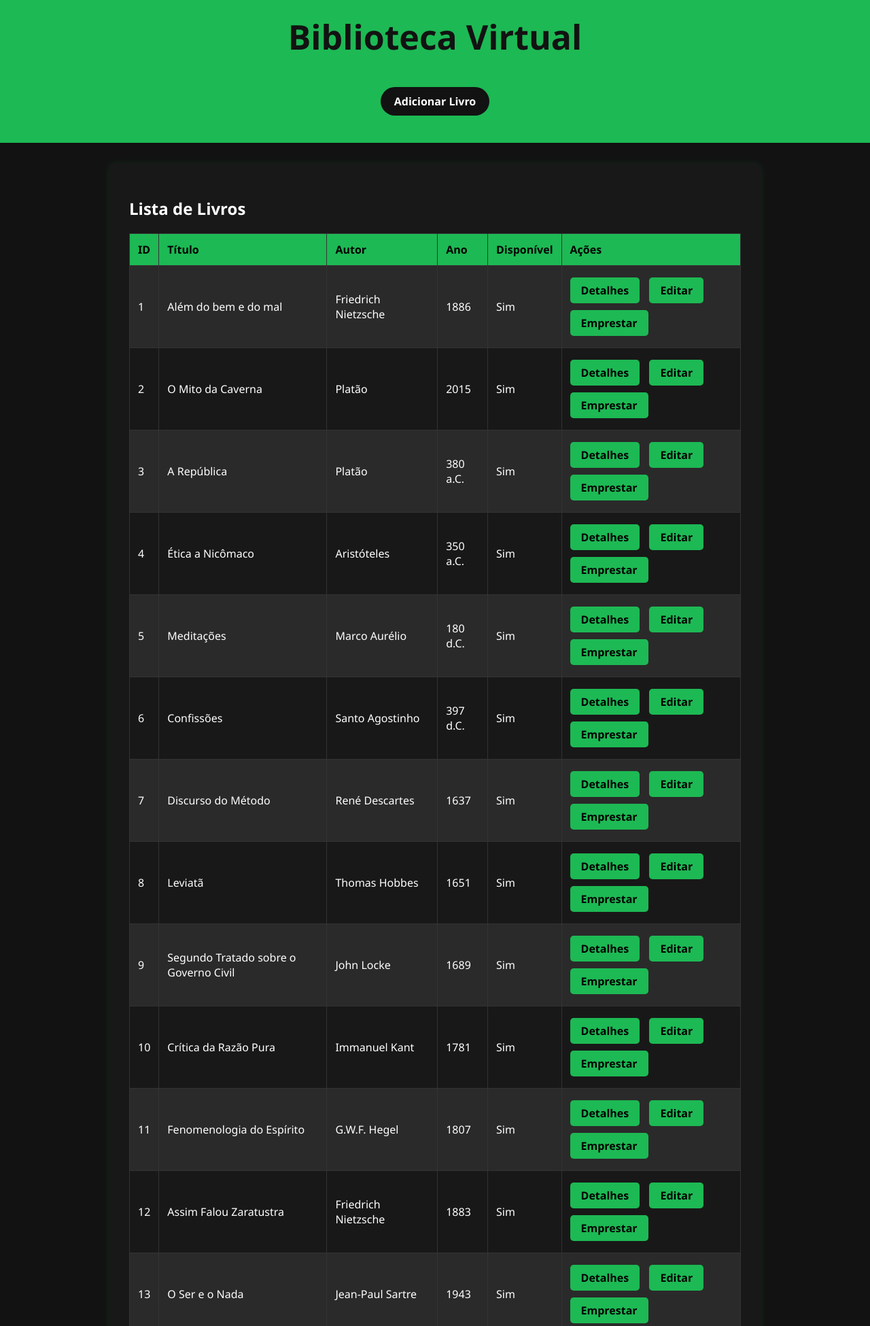
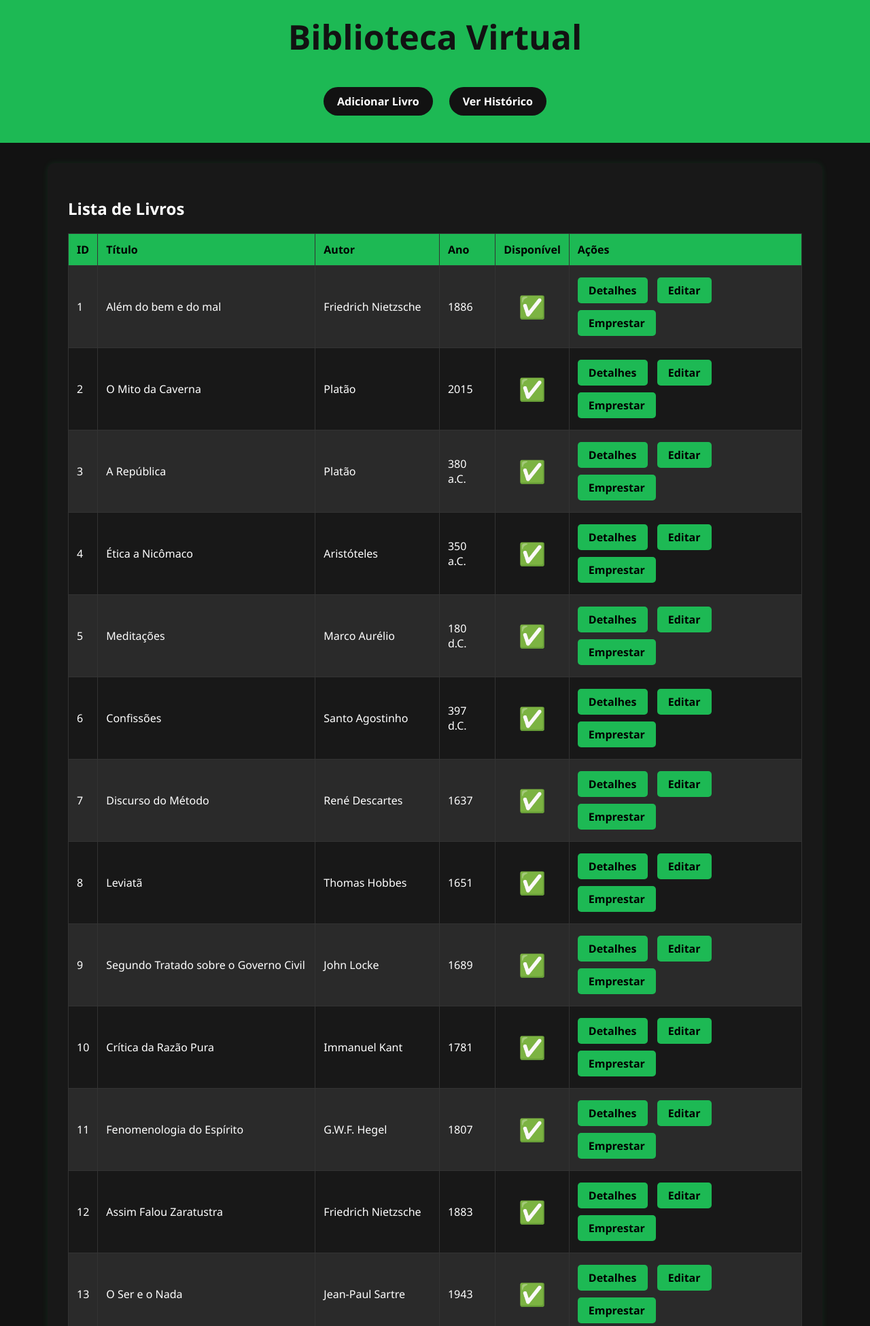
Before and after one commit to MiguelBLirussi/biblioteca_flask, a Flask app: page / in a window 1280 px wide. Shown: the top 1950 px of the page at 68% size. Run offline with Flask 3, Linux system fonts and the light colour scheme; data comes from the database, SQL or seed files in the repository; both versions use the stored data as it was after the commit.

Commit message:
Versão Final

```diff
--- a/app.py
+++ b/app.py
@@ -72,5 +72,19 @@ def detalhes(id):
         return "Livro não encontrado", 404
     return render_template('detalhes.html', livro=livro)
 
+@app.route('/historico')
+def ver_historico():
+    conn = criar_conexao()
+    cursor = conn.cursor()
+    cursor.execute('''
+        SELECT h.id, l.titulo, h.data, h.acao
+        FROM historico h
+        JOIN livros l ON h.livro_id = l.id
+        ORDER BY h.data DESC
+    ''')
+    historico = cursor.fetchall()
+    conn.close()
+    return render_template('historico.html', historico=historico)
+
 if __name__ == '__main__':
     app.run(debug=True)
--- a/static/styles.css
+++ b/static/styles.css
@@ -26,6 +26,11 @@ header h1 {
     font-size: 50px;
 }
 
+.disponivel {
+    text-align: center;
+    font-size: 32px
+}
+
 nav {
     margin-top: 50px;
     margin-bottom: 30px;
@@ -35,16 +40,16 @@ nav a {
     background-color: #121212;
     text-decoration: none;
     padding: 10px 20px;
-    margin: 0 10px;
+    margin: 0px 10px;
     border-radius: 25px;
     font-weight: bold;
     transition: background-color 0.3s;
 }
 nav a:hover {
-    background-color: #ccc;
+    background-color: #2a2a2a;
 }
 main {
-    max-width: 900px;
+    max-width: 1080px;
     margin: 30px auto;
     background-color: #181818;
     padding: 30px;
@@ -53,6 +58,7 @@ main {
 }
 table {
     width: 100%;
+    height: auto;
     border-collapse: collapse;
     margin-top: 20px;
 }
--- a/templates/base.html
+++ b/templates/base.html
@@ -10,6 +10,7 @@
         <a href="{{ url_for('index') }}" class="titulo">Biblioteca Virtual</a>
         <nav>
             <a href="{{ url_for('adicionar') }}">Adicionar Livro</a>
+            <a href="{{ url_for('ver_historico') }}">Ver Histórico</a>
         </nav>
     </header>
     <main>
--- a/templates/detalhes.html
+++ b/templates/detalhes.html
@@ -6,7 +6,7 @@
     <li><strong>Título:</strong> {{ livro[1] }}</li>
     <li><strong>Autor:</strong> {{ livro[2] }}</li>
     <li><strong>Ano:</strong> {{ livro[3] }}</li>
-    <li><strong>Disponível:</strong> {{ 'Sim' if livro[4] else 'Não' }}</li>
+    <li><strong>Disponível:</strong> {{ '✅' if livro[4] else '❌' }}</li>
 </ul>
 <a class="button-link" href="{{ url_for('index') }}">Voltar</a>
 {% endblock %}
--- a/templates/index.html
+++ b/templates/index.html
@@ -16,7 +16,7 @@
         <td>{{ livro[1] }}</td>
         <td>{{ livro[2] }}</td>
         <td>{{ livro[3] }}</td>
-        <td>{{ 'Sim' if livro[4] else 'Não' }}</td>
+        <td class="disponivel">{{ '✅' if livro[4] else '❌' }}</td>
         <td>
             <a class="button-link" href="{{ url_for('detalhes', id=livro[0]) }}">Detalhes</a>
             <a class="button-link" href="{{ url_for('editar', id=livro[0]) }}">Editar</a>
```
Also changed, not shown: templates/historico.html (added, +20 -0 lines), README.md, biblioteca.db.
